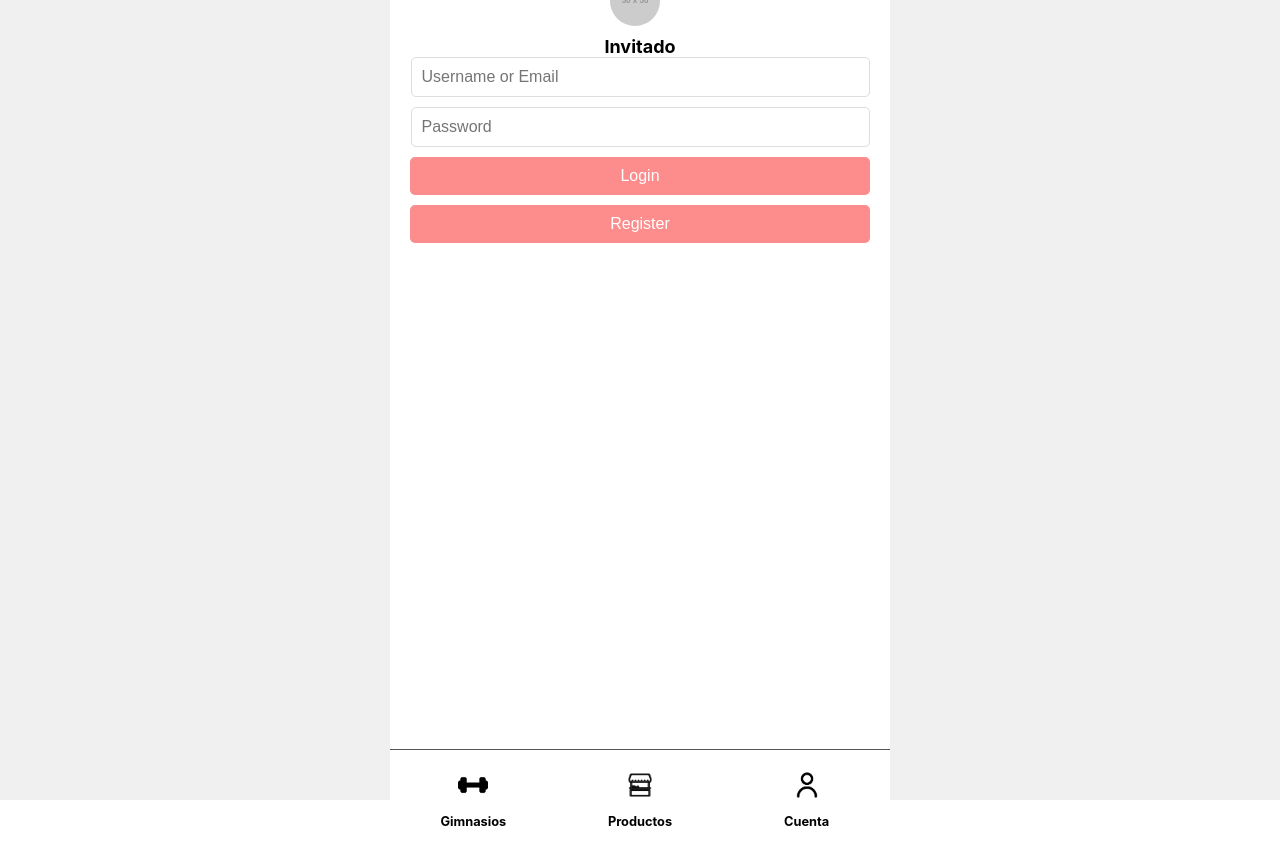
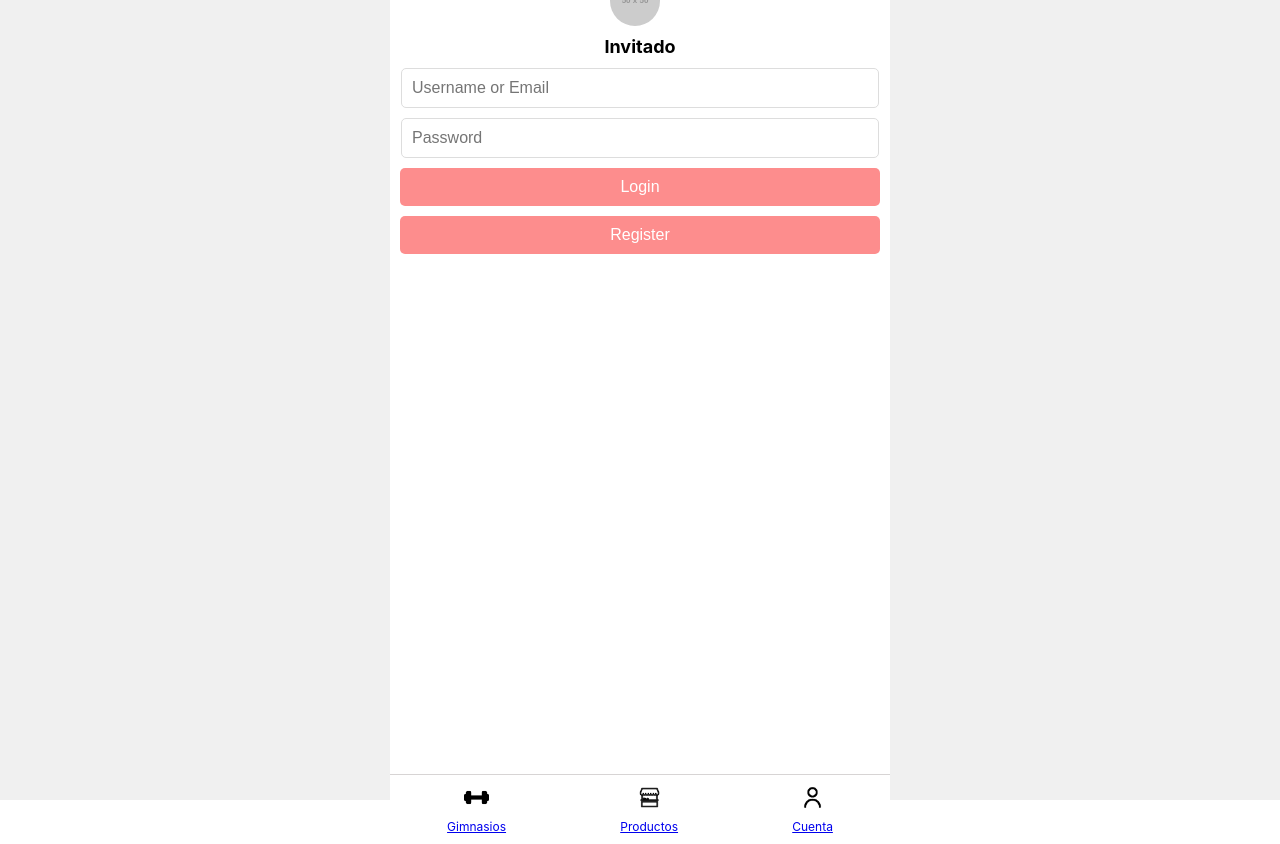
Before and after one commit to UPTCSebastianBarrera/gympass, a React (Create React App) app: page /account in a window 1280 px wide. Built offline with nearby package versions, Linux system fonts and the light colour scheme; the HTML template or start-up script is replaced by a standard one.

Commit message:
Mejora de la organización del proyecto

```diff
--- a/src/App.css
+++ b/src/App.css
@@ -37,8 +37,6 @@
   }
 }
 
-
-/* src/App.css */
 .app-container {
   display: flex;
   justify-content: center;
@@ -59,24 +57,3 @@
   display: flex;
   flex-direction: column;
 }
-
-.navbar {
-  position: absolute;
-  bottom: 0;
-  width: 100%;
-  display: flex;
-  justify-content: space-around;
-  background-color: #fff;
-  padding: 15px 0;
-  border-top: 1px solid #575757;
-}
-
-.navbar a {
-  text-decoration: none;
-  color: #000;
-  font-weight: bold;
-}
-
-.navbar a:hover {
-  color: #ff4081;
-}
--- a/src/App.js
+++ b/src/App.js
@@ -1,22 +1,67 @@
-// src/App.js
-import React from 'react';
+import React, { useState, useEffect } from 'react';
 import { BrowserRouter as Router, Route, Routes, Navigate } from 'react-router-dom';
 import NavBar from './components/NavBar';
+import UserInfo from './components/UserInfo';
 import Login from './pages/Login';
 import Map from './pages/Map';
 import Market from './pages/Market';
-import './App.css'; // Add this line to import the CSS file
+import {
+  fetchUserDataFromLocalStorage,
+  loginUser,
+  logoutUser,
+  registerUser
+} from './services/App/userAuth';
+import './App.css';
 
 const App = () => {
+  const [userData, setUserData] = useState(fetchUserDataFromLocalStorage());
+  const [isLoggedIn, setIsLoggedIn] = useState(false);
+
+  useEffect(() => {
+    // Fetch user data from local storage
+    const storedUserData = localStorage.getItem('userData');
+    if (storedUserData) {
+      setUserData(JSON.parse(storedUserData));
+      setIsLoggedIn(true);
+    }
+  }, []);
+
+  const handleLoginSubmit = async (emailOrName, password) => {
+    await loginUser(emailOrName, password, setUserData, setIsLoggedIn);
+  };
+
+  const handleLogout = () => {
+    logoutUser(setUserData, setIsLoggedIn);
+  };
+
+  const handleRegisterSubmit = async (userDetails) => {
+    await registerUser(userDetails, setUserData, setIsLoggedIn);
+  };
+
   return (
     <Router>
       <div className="app-container">
         <div className="App">
+          <UserInfo userData={userData} />
           <NavBar />
           <Routes>
             <Route path="/gyms" element={<Map />} />
-            <Route path="/products" element={<Market />} />
-            <Route path="/account" element={<Login />} />
+            <Route
+              path="/products"
+              element={<Market />}
+            />
+            <Route
+              path="/account"
+              element={
+                <Login
+                  isLoggedIn={isLoggedIn}
+                  userData={userData}
+                  handleLoginSubmit={handleLoginSubmit}
+                  handleLogout={handleLogout}
+                  handleRegisterSubmit={handleRegisterSubmit}
+                />
+              }
+            />
             <Route path="*" element={<Navigate to="/gyms" />} />
           </Routes>
         </div>
--- a/src/AspectRatio.css
+++ b/src/AspectRatio.css
@@ -1,4 +1,3 @@
-/* src/AspectRatio.css */
 .aspect-ratio-container {
     display: flex;
     justify-content: center;
--- a/src/components/NavBar.css
+++ b/src/components/NavBar.css
@@ -1,49 +1,41 @@
-/* src/components/NavBar.css */
 .navbar {
-  position: fixed;
-  bottom: 0;
+  position: absolute;
+  bottom: 5px;
   width: 100%;
   display: flex;
   justify-content: space-around;
   background-color: #fff;
-  padding: 5px 0; /* Reducir el padding superior e inferior */
-  border-top: 1px solid #ddd;
+  padding: 5px 0;
+  border-top: 1px solid #d7d4d4;
 }
 
 .navbar-item {
   display: flex;
   flex-direction: column;
   align-items: center;
-  text-decoration: none;
-  color: #000;
-  font-weight: bold;
-  width: 20%; /* Reducir el ancho de cada item */
   transition: color 1s ease, transform 1s ease;
 }
 
 .navbar-item:hover .image-container {
-  background-color: #fda2a2;
+  background-color: #ffd5d5;
   transition: background-color 1s ease;
 }
 
 .image-container {
   background-color: #fff;
   padding: 5px; /* Reducir el padding alrededor del icono */
-  margin-bottom: 5px; /* Reducir el margen inferior */
-  border-radius: 50%; /* Mantener los bordes redondeados */
+  border-radius: 30%; /* Mantener los bordes redondeados */
 }
 
 .navbar img {
-  width: 30px; /* Ajustar el tamaño de la imagen */
-  margin-bottom: 0;
+  width: 25px; /* Ajustar el tamaño de la imagen si es necesario */
 }
 
 .text-navbar-item {
-  color: black;
   transition: color 1s ease;
-  font-size: 0.8em; /* Reducir el tamaño del texto */
+  font-size: 0.75em; /* Reducir el tamaño del texto */
 }
 
 .navbar-item:hover .text-navbar-item {
-  color: #ff4081;
+  color: #ff7979;
 }
--- /dev/null
+++ b/src/components/UserInfo.css
@@ -0,0 +1,19 @@
+.user-info {
+    display: flex;
+    align-items: center;
+    padding-top: 20px;
+    margin-bottom: 1px;
+  }
+
+  .user-photo {
+    width: 50px;
+    height: 50px;
+    border-radius: 50%;
+    margin-right: 10px;
+  }
+
+  .user-name {
+    font-size: 1.5em;
+    font-weight: bold;
+    margin: 0;
+  }
--- /dev/null
+++ b/src/components/UserInfo.js
@@ -0,0 +1,13 @@
+import React from 'react';
+import './UserInfo.css';
+
+const UserInfo = ({ userData }) => {
+  return (
+    <div className="user-info">
+      <img className="user-photo" src={userData.profilePicture} alt="Profile" />
+      <h2 className="user-name">{userData.name}</h2>
+    </div>
+  );
+};
+
+export default UserInfo;
--- a/src/pages/Login.css
+++ b/src/pages/Login.css
@@ -1,6 +1,5 @@
-/* src/pages/Login.css */
 .login-page {
-  padding: 20px;
+  padding: 10px;
   display: flex;
   flex-direction: column;
   align-items: center;
--- a/src/pages/Login.js
+++ b/src/pages/Login.js
@@ -1,12 +1,8 @@
-// src/pages/Login.js
-import React, { useState, useEffect } from 'react';
-import axios from 'axios';
+import React, { useState } from 'react';
 import './Login.css';
 
-const Login = () => {
+const Login = ({ isLoggedIn, userData, handleLoginSubmit, handleLogout, handleRegisterSubmit }) => {
   const [isRegistering, setIsRegistering] = useState(false);
-  const [isLoggedIn, setIsLoggedIn] = useState(false);
-  const [userData, setUserData] = useState({});
   const [emailOrName, setEmailOrName] = useState('');
   const [email, setEmail] = useState('');
   const [phone, setPhone] = useState('');
@@ -15,41 +11,18 @@ const Login = () => {
   const [profilePic, setProfilePic] = useState(null);
   const [profilePicPreview, setProfilePicPreview] = useState('https://via.placeholder.com/50');
 
-  useEffect(() => {
-    const storedUserData = localStorage.getItem('userData');
-    if (storedUserData) {
-      setUserData(JSON.parse(storedUserData));
-      setIsLoggedIn(true);
-    }
-  }, []);
-
   const handleRegisterClick = () => {
     setIsRegistering(true);
   };
 
-  const handleLoginSubmit = async (e) => {
+  const onLoginSubmit = (e) => {
     e.preventDefault();
-    try {
-      const response = await axios.post('http://localhost:5000/api/users/login', {
-        emailOrName,
-        password,
-      });
-      const data = response.data;
-      setUserData(data);
-      setIsLoggedIn(true);
-      localStorage.setItem('userData', JSON.stringify(data)); // Store user data in local storage
-    } catch (error) {
-      console.error('Error:', error.response ? error.response.data : error.message); // Log the error
-      alert('Invalid email/name or password');
-    }
+    handleLoginSubmit(emailOrName, password);
   };
 
-  const handleLogout = () => {
-    setIsLoggedIn(false);
-    setEmailOrName('');
-    setPassword('');
-    setUserData({});
-    localStorage.removeItem('userData'); // Clear user data from local storage
+  const onRegisterSubmit = (e) => {
+    e.preventDefault();
+    handleRegisterSubmit({ name: emailOrName, email, password, address, phone, profilePicture: profilePic });
   };
 
   const handleProfilePicChange = (e) => {
@@ -64,39 +37,12 @@ const Login = () => {
     }
   };
 
-  const handleRegisterSubmit = async (e) => {
-    e.preventDefault();
-    try {
-      const response = await axios.post('http://localhost:5000/api/users', {
-        name: emailOrName,
-        email,
-        password,
-        address,
-        phone,
-        profilePicture: profilePic,
-      });
-      const data = response.data;
-      if (response.status === 201) {
-        alert('User registered successfully!');
-        localStorage.setItem('userData', JSON.stringify(data)); // Store user data in local storage after registration
-        setUserData(data);
-        setIsLoggedIn(true);
-        setIsRegistering(false);
-      }
-    } catch (error) {
-      console.error('Error:', error.response ? error.response.data : error.message); // Log the error
-      alert('Error registering user');
-    }
-  };
-
   return (
     <div className="login-page">
       {!isLoggedIn ? (
         !isRegistering ? (
           <>
-            <img className="user-photo" src={profilePicPreview} alt="Profile" />
-            <h2 className="user-name">Invitado</h2>
-            <form onSubmit={handleLoginSubmit}>
+            <form onSubmit={onLoginSubmit}>
               <input
                 className="input-field"
                 type="text"
@@ -121,7 +67,7 @@ const Login = () => {
               <img className="user-photo" src={profilePicPreview} alt="Profile" />
               <input type="file" onChange={handleProfilePicChange} />
             </div>
-            <form onSubmit={handleRegisterSubmit}>
+            <form onSubmit={onRegisterSubmit}>
               <input
                 className="input-field"
                 type="text"
@@ -163,11 +109,6 @@ const Login = () => {
         )
       ) : (
         <div className="user-info">
-          <img className="user-photo" src={userData.profilePicture} alt="Profile" />
-          <div className="user-details">
-            <h2 className="user-name">{userData.name}</h2>
-            <p className="user-address">{userData.address}</p>
-          </div>
           <button className="logout-button" onClick={handleLogout}>Logout</button>
         </div>
       )}
--- a/src/pages/Map.js
+++ b/src/pages/Map.js
@@ -20,10 +20,10 @@ const tagOptions = [
 ];
 
 const Map = () => {
-  const [userData, setUserData] = useState({ name: 'Invitado', profilePicture: 'https://via.placeholder.com/50', address: 'N/A' });
   const [userPosition, setUserPosition] = useState([5.5353, -73.3678]);
   const [geoError, setGeoError] = useState(null);
   const [gyms, setGyms] = useState([]);
+  const [userData, setUserData] = useState({}); // Añadir estado para userData
   const [selectedTags, setSelectedTags] = useState([{ value: 'Todos', label: 'Todos' }]);
   const [searchQuery, setSearchQuery] = useState('');
 
@@ -41,15 +41,6 @@ const Map = () => {
 
   return (
     <div className="map-page">
-      <div className="map-header">
-        <div className="user-info">
-          <img className="user-photo" src={userData.profilePicture} alt="Profile" />
-          <h2 className="user-name">{userData.name}</h2>
-        </div>
-        <div className="user-location">
-          <p className="location-text">{userData.address}</p>
-        </div>
-      </div>
       <div className="search-bar">
         <input
           type="text"
@@ -74,6 +65,9 @@ const Map = () => {
           <div className="no-gyms-message">No se encontraron gimnasios</div>
         )}
       </div>
+      <div>
+        <button className='booking'>Reservar</button>
+      </div>
     </div>
   );
 };
--- /dev/null
+++ b/src/services/App/userAuth.js
@@ -0,0 +1,41 @@
+import axios from 'axios';
+
+export const fetchUserDataFromLocalStorage = () => {
+  const storedUserData = localStorage.getItem('userData');
+  return storedUserData ? JSON.parse(storedUserData) : { name: 'Invitado', profilePicture: 'https://via.placeholder.com/50', address: 'N/A' };
+};
+
+export const loginUser = async (emailOrName, password, setUserData, setIsLoggedIn) => {
+  try {
+    const response = await axios.post('http://localhost:5000/api/users/login', { emailOrName, password });
+    const data = response.data;
+    setUserData(data);
+    setIsLoggedIn(true);
+    localStorage.setItem('userData', JSON.stringify(data));
+  } catch (error) {
+    console.error('Error:', error.response ? error.response.data : error.message);
+    alert('Invalid email/name or password');
+  }
+};
+
+export const logoutUser = (setUserData, setIsLoggedIn) => {
+  setIsLoggedIn(false);
+  setUserData({ name: 'Invitado', profilePicture: 'https://via.placeholder.com/50', address: 'N/A' });
+  localStorage.removeItem('userData');
+};
+
+export const registerUser = async (userDetails, setUserData, setIsLoggedIn) => {
+  try {
+    const response = await axios.post('http://localhost:5000/api/users', userDetails);
+    const data = response.data;
+    if (response.status === 201) {
+      alert('User registered successfully!');
+      setUserData(data);
+      setIsLoggedIn(true);
+      localStorage.setItem('userData', JSON.stringify(data));
+    }
+  } catch (error) {
+    console.error('Error:', error.response ? error.response.data : error.message);
+    alert('Error registering user');
+  }
+};
```
Also changed, not shown: src/pages/Map.css (+8 -22 lines), src/pages/Market.js (+0 -11 lines).
